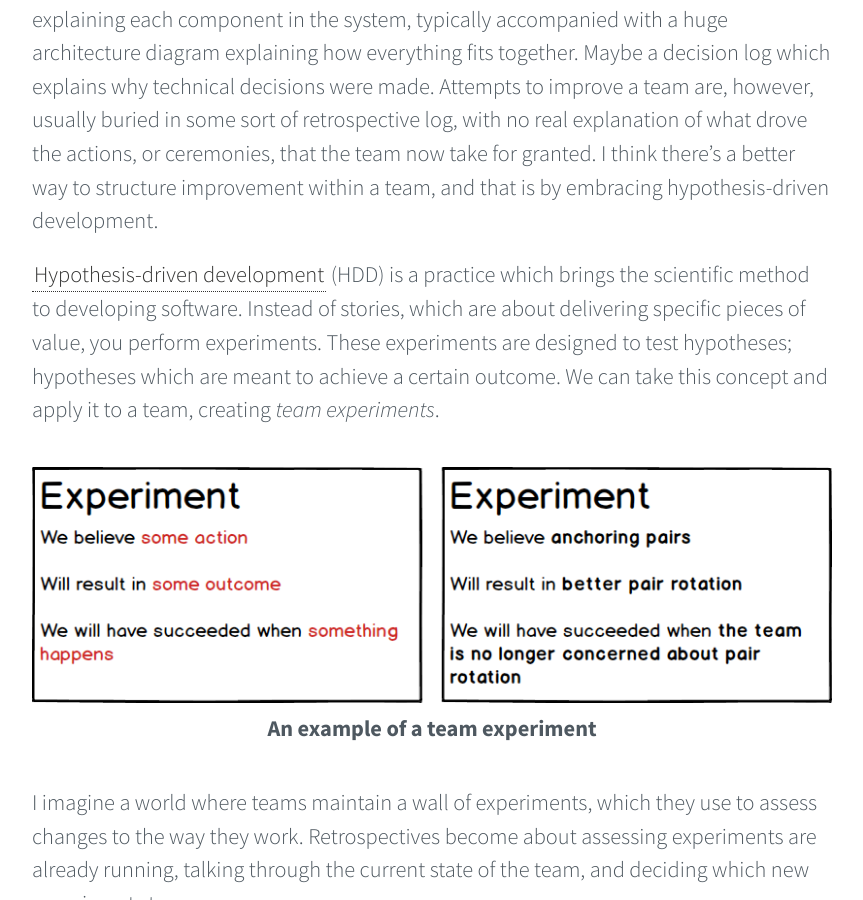
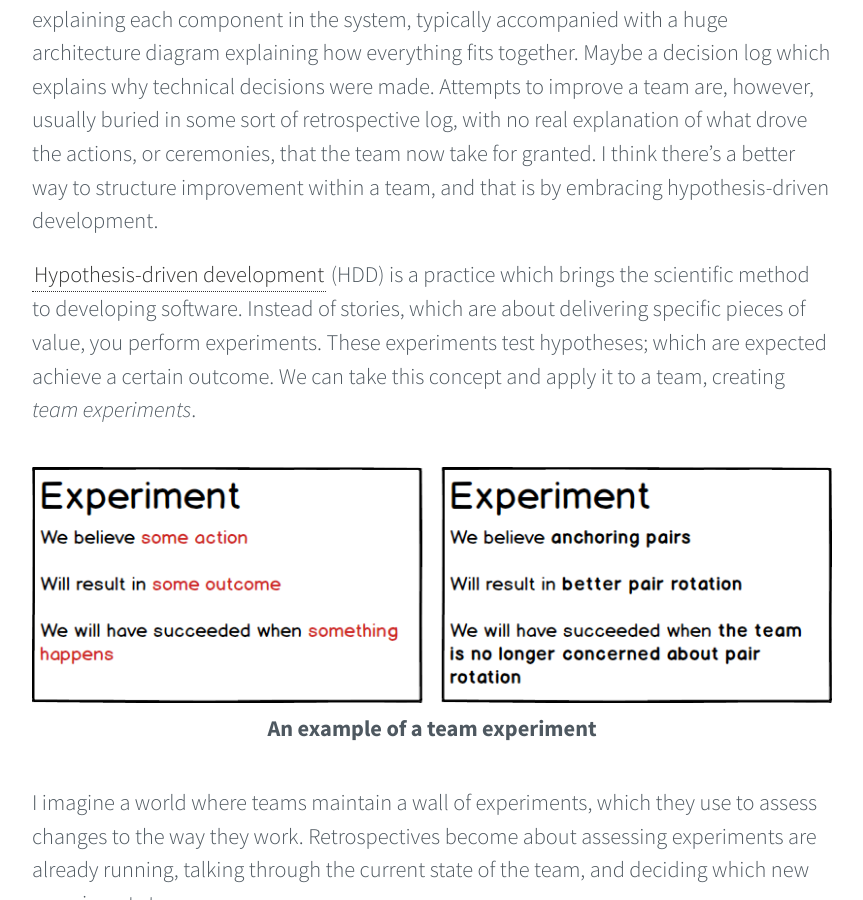
Before and after one commit to JimmyThompson/jimmythompson.co.uk, a Jekyll site: the page built from _posts/2016-03-03-hypothesis-driven-development-for-teams.md, in a window 1280 px wide and 900 px high, scrolled down 1094 px. Shown: the whole window, without its empty margins (208-1071 px from the left). Built offline with Jekyll 4.4.1, drawn with Linux system fonts in a browser that asks for light colours; nearby versions of some CDN libraries.

Commit message:
More changes to experiments blog post

```diff
--- a/_posts/2016-03-03-hypothesis-driven-development-for-teams.md
+++ b/_posts/2016-03-03-hypothesis-driven-development-for-teams.md
@@ -38,9 +38,9 @@ within a team, and that is by embracing hypothesis-driven development.
 [Hypothesis-driven development](http://barryoreilly.com/2013/10/21/how-to-implement-hypothesis-driven-development/)
 (HDD) is a practice which brings the scientific method to developing software.
 Instead of stories, which are about delivering specific pieces of value, you
-perform experiments. These experiments are designed to test hypotheses;
-hypotheses which are meant to achieve a certain outcome. We can take this
-concept and apply it to a team, creating *team experiments*.
+perform experiments. These experiments test hypotheses; which are expected
+achieve a certain outcome. We can take this concept and apply it to a team,
+creating *team experiments*.
 
 <figure>
   <img src="/images/experiment-pair.png" alt="Experiment cards"/>
```
